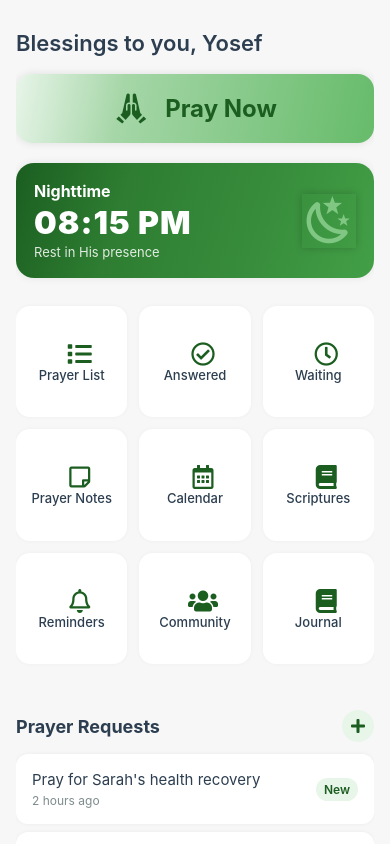
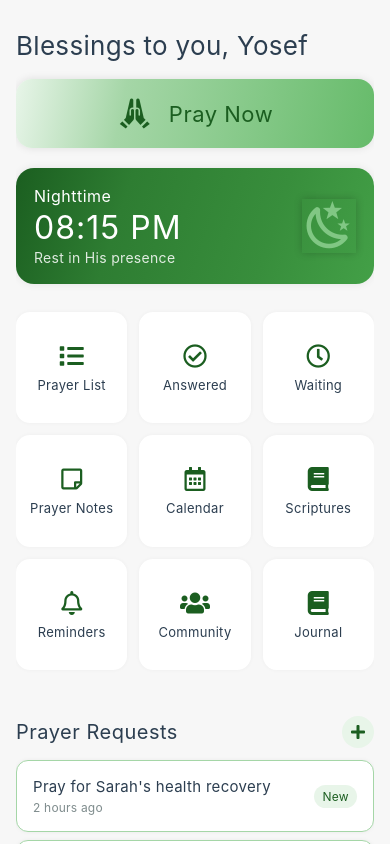
Before and after one commit to YosefAshenafi/PrayerReminder, a React Native app: screen /Dashboard in a window 390 px wide. Built offline with nearby package versions, Linux system fonts and the light colour scheme.

Commit message:
pages updated

```diff
--- a/app.json
+++ b/app.json
@@ -4,27 +4,32 @@
     "slug": "PrayerReminder",
     "version": "1.0.0",
     "orientation": "portrait",
-    "icon": "./assets/icon.png",
+    "icon": "./assets/logo/logo.png",
     "userInterfaceStyle": "light",
     "newArchEnabled": true,
     "splash": {
-      "image": "./assets/splash-icon.png",
+      "image": "./assets/logo/logo.png",
       "resizeMode": "contain",
-      "backgroundColor": "#ffffff"
+      "backgroundColor": "#e8f5e9"
     },
+    "assetBundlePatterns": [
+      "**/*"
+    ],
     "ios": {
       "supportsTablet": true,
-      "bundleIdentifier": "com.jossyfreelancer.PrayerReminder"
+      "bundleIdentifier": "com.jossyfreelancer.PrayerReminder",
+      "icon": "./assets/logo/logo.png"
     },
     "android": {
       "adaptiveIcon": {
-        "foregroundImage": "./assets/adaptive-icon.png",
-        "backgroundColor": "#ffffff"
+        "foregroundImage": "./assets/logo/logo.png",
+        "backgroundColor": "#e8f5e9"
       },
-      "edgeToEdgeEnabled": true
+      "package": "com.jossyfreelancer.PrayerReminder",
+      "icon": "./assets/logo/logo.png"
     },
     "web": {
-      "favicon": "./assets/favicon.png"
+      "favicon": "./assets/logo/logo.png"
     }
   }
 }
--- a/package.json
+++ b/package.json
@@ -15,6 +15,7 @@
     "@react-navigation/native-stack": "^7.3.13",
     "date-fns": "^4.1.0",
     "expo": "~53.0.9",
+    "expo-font": "^13.3.1",
     "expo-linear-gradient": "^14.1.4",
     "expo-status-bar": "~2.2.3",
     "react": "19.0.0",
--- a/src/screens/DashboardScreen.js
+++ b/src/screens/DashboardScreen.js
@@ -1,5 +1,5 @@
 import React, { useState, useEffect } from 'react';
-import { View, Text, StyleSheet, Image, TouchableOpacity, Dimensions, ScrollView } from 'react-native';
+import { View, Text, StyleSheet, Image, TouchableOpacity, Dimensions, ScrollView, Platform } from 'react-native';
 import { SafeAreaView } from 'react-native-safe-area-context';
 import { LinearGradient } from 'expo-linear-gradient';
 import { MaterialCommunityIcons, FontAwesome5 } from '@expo/vector-icons';
@@ -21,7 +21,6 @@ export default function DashboardScreen() {
     return () => clearInterval(timer);
   }, []);
 
-  // Determine if it's day or night for icon
   const hour = currentTime.getHours();
   const isDay = hour >= 6 && hour < 18;
   const timeString = currentTime.toLocaleTimeString([], { hour: '2-digit', minute: '2-digit' });
@@ -140,7 +139,7 @@ function FeatureBox({ label }) {
 
   return (
     <TouchableOpacity style={styles.featureBox}>
-      <View style={styles.iconContainer}>
+      <View style={styles.featureIconContainer}>
         {getIcon()}
       </View>
       <Text style={styles.featureLabel}>{label}</Text>
@@ -158,12 +157,16 @@ const styles = StyleSheet.create({
     paddingHorizontal: 16,
   },
   greeting: {
-    fontSize: 22,
-    fontWeight: '600',
+    fontSize: 26,
+    fontFamily: Platform.select({
+      ios: 'Avenir Next',
+      android: 'sans-serif-light',
+    }),
     marginBottom: 18,
     color: '#2c3e50',
     marginVertical: 30,
     textAlign: 'left',
+    letterSpacing: 0.3,
   },
   card: {
     borderRadius: 18,
@@ -181,19 +184,31 @@ const styles = StyleSheet.create({
   eventTitle: {
     fontSize: 16,
     color: '#fff',
-    fontWeight: '700',
+    fontFamily: Platform.select({
+      ios: 'Avenir Next',
+      android: 'sans-serif-medium',
+    }),
+    letterSpacing: 0.5,
   },
   eventTime: {
     fontSize: 32,
     color: '#fff',
-    fontWeight: '900',
+    fontFamily: Platform.select({
+      ios: 'Avenir Next',
+      android: 'sans-serif-medium',
+    }),
     marginVertical: 2,
     letterSpacing: 1,
   },
   eventSub: {
-    fontSize: 13,
+    fontSize: 14,
     color: '#fff',
     opacity: 0.85,
+    fontFamily: Platform.select({
+      ios: 'Avenir Next',
+      android: 'sans-serif',
+    }),
+    letterSpacing: 0.3,
   },
   iconContainer: {
     marginLeft: 16,
@@ -221,11 +236,22 @@ const styles = StyleSheet.create({
     elevation: 2,
     padding: 12,
   },
+  featureIconContainer: {
+    alignItems: 'center',
+    justifyContent: 'center',
+    marginBottom: 8,
+    width: '100%',
+  },
   featureLabel: {
     fontSize: 13,
     color: '#2c3e50',
-    fontWeight: '500',
+    fontFamily: Platform.select({
+      ios: 'Avenir Next',
+      android: 'sans-serif-medium',
+    }),
     textAlign: 'center',
+    letterSpacing: 0.3,
+    width: '100%',
   },
   prayerRequestsSection: {
     marginTop: 24,
@@ -238,9 +264,13 @@ const styles = StyleSheet.create({
     marginBottom: 12,
   },
   sectionTitle: {
-    fontSize: 18,
-    fontWeight: '700',
+    fontSize: 20,
+    fontFamily: Platform.select({
+      ios: 'Avenir Next',
+      android: 'sans-serif-medium',
+    }),
     color: '#2c3e50',
+    letterSpacing: 0.5,
   },
   addButton: {
     width: 32,
@@ -265,6 +295,8 @@ const styles = StyleSheet.create({
     shadowOpacity: 0.05,
     shadowRadius: 4,
     elevation: 2,
+    borderWidth: 1,
+    borderColor: '#a5d6a7',
   },
   requestContent: {
     flex: 1,
@@ -274,10 +306,20 @@ const styles = StyleSheet.create({
     fontSize: 15,
     color: '#2c3e50',
     marginBottom: 4,
+    fontFamily: Platform.select({
+      ios: 'Avenir Next',
+      android: 'sans-serif-medium',
+    }),
+    letterSpacing: 0.3,
   },
   requestTime: {
     fontSize: 12,
     color: '#7f8c8d',
+    fontFamily: Platform.select({
+      ios: 'Avenir Next',
+      android: 'sans-serif',
+    }),
+    letterSpacing: 0.2,
   },
   newBadge: {
     backgroundColor: '#e8f5e9',
@@ -288,7 +330,11 @@ const styles = StyleSheet.create({
   newBadgeText: {
     color: '#1b5e20',
     fontSize: 12,
-    fontWeight: '600',
+    fontFamily: Platform.select({
+      ios: 'Avenir Next',
+      android: 'sans-serif-medium',
+    }),
+    letterSpacing: 0.3,
   },
   prayNowButton: {
     marginBottom: 20,
@@ -308,9 +354,13 @@ const styles = StyleSheet.create({
   },
   prayNowText: {
     color: '#1b5e20',
-    fontSize: 24,
-    fontWeight: '700',
+    fontSize: 22,
+    fontFamily: Platform.select({
+      ios: 'Avenir Next',
+      android: 'sans-serif-medium',
+    }),
     marginLeft: 16,
+    letterSpacing: 0.5,
   },
   scrollView: {
     flex: 1,
```
Also changed, not shown: assets/logo/logo.png (added), 1 other file (tests, documents, lock files or other folders).
